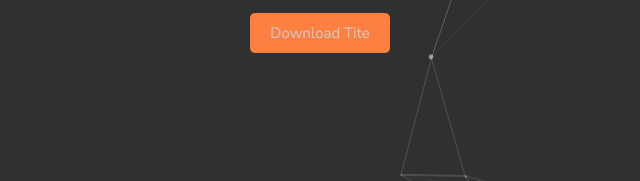
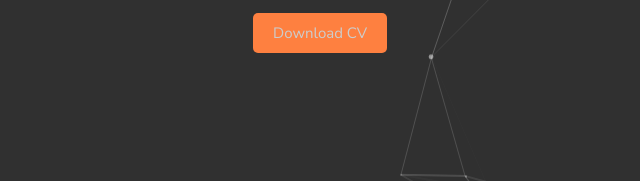
Before and after one commit to JhnDrwnl/JhnDrwnl.github.io, a plain HTML site: page index.html in a window 1280 px wide. Shown: the part 440-621 px from the top of the page, 320-960 px from the left. Drawn offline with nearby package versions, Linux system fonts and the light colour scheme.

Commit message:
BackChanges

```diff
--- a/index.html
+++ b/index.html
@@ -66,7 +66,7 @@
     </div>
 
     <div class="cv-container">
-      <a href="Lambon, John Darwin E. CV.pdf" download class="download-cv-button">Download Tite</a>
+      <a href="Lambon, John Darwin E. CV.pdf" download class="download-cv-button">Download CV</a>
     </div>
      <div class="image-slider-container">
       <div class="image-slide">
```
